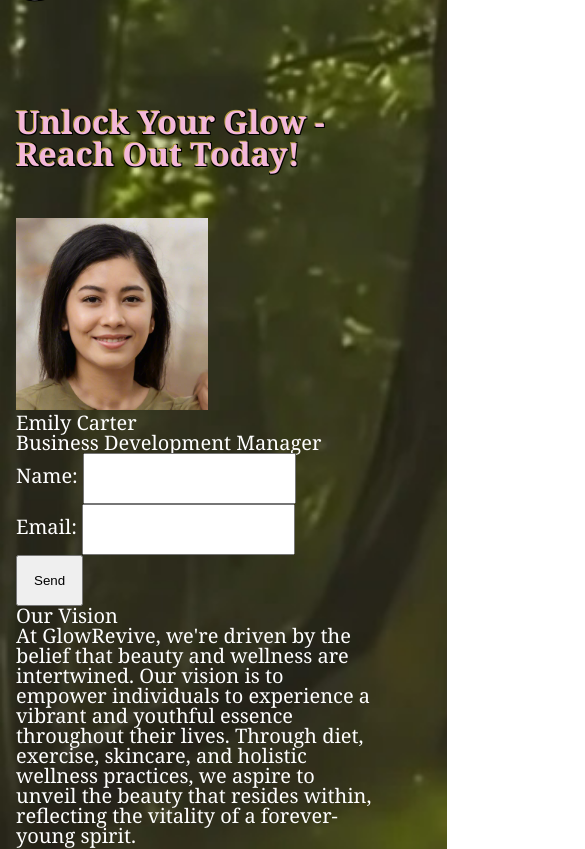
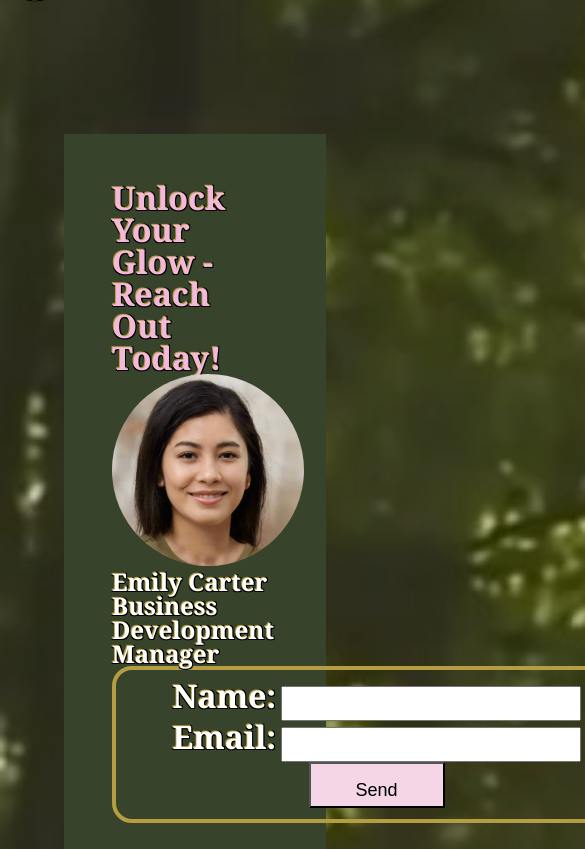
Before and after one commit to Jay-MM/beautiful-arrival, a plain HTML site: page index.html in a window 390 px wide. Shown: the part 540-1389 px from the top of the page, 585 px wide, since content can reach past the window. Drawn offline with Linux system fonts and the light colour scheme.

Commit message:
fixes structure for html, makes page responsive, adds styling for main content

```diff
--- a/css/style.css
+++ b/css/style.css
@@ -27,15 +27,48 @@ h1{
   color:white;
   text-shadow: -3px -3px 0 #b49d42, 1px -1px 0 #000, -1px 1px 0 #000, 1px 1px 0 #000;
 }
-h2{
-  margin-bottom: 3rem;
-  font-size: 2rem;
-  font-weight:bold;
-  color: #f3b8da;;
-  text-shadow: -1px -1px 0 #b49d42, 1px -1px 0 #000, -1px 1px 0 #000, 1px 1px 0 #000;
+
+figcaption{
+  color: white;
+  font-size: 1.5rem
+}
+
+form {
+  /* Center the form on the page */
+  margin: 0 auto;
+  width: 31.25rem;
+  padding: .66rem;
+  border: .25rem solid #b49d42;
+  border-radius: 1.25rem;
+  text-align: center;
+}
+
+label {
+  display: inline-block;
+  width: 6.25rem;
+  color: white;
+}
+
+input,
+textarea {
+  box-sizing: border-box;
+  width: 18.75rem;
+  padding: .5rem;
+}
+
+textarea {
+  vertical-align: top;
+  height: 4.25rem;
+}
+
+button {
+  height: 2.85rem;
+  width: 8.5rem;
+  font-size: large;
+  background-color: #f4d6e7;
+  color: #000000;
 
 }
-
 
 
 /* class selectors */
@@ -57,11 +90,50 @@ h2{
 }
 
 
+.left-content {
+  margin:3rem;
+  padding:3rem;
+  font-size: 2rem;
+  font-weight:bold;
+  background-color: rgb(55, 67, 43);
+  color: #f3b8da;
+  text-shadow: -1px -1px 0 #b49d42, 1px -1px 0 #000, -1px 1px 0 #000, 1px 1px 0 #000;
+
+}
+
+.right-content{
+  margin: 3rem;
+  font-size: 2rem;
+  font-weight: bold;
+  line-height: 1.5;
+  color: white;
+  text-shadow: -2px -2px 0 #b49d42, 2px -2px 0 #000, -2px 2px 0 #000, 2px 2px 0 #000;
+}
+
 #header-logo{
   width: 7rem;
   padding-bottom: 0;
 }
 #emily-face {
-  width: 12rem; /* Set the desired width */
-  height: auto; /* Maintain the aspect ratio by setting height to auto */
+  width: 12rem;
+  height: auto;
+  border-radius: 50%;
 }
+
+
+@media (min-width: 1400px) {
+  .content {
+    display: flex;
+    justify-content: space-between;
+    align-items: flex-start;
+  }
+
+  .left-content {
+    flex: 1;
+  }
+  .right-content {
+    flex: 1;
+    padding-left: 23rem;
+  }
+
+}
--- a/index.html
+++ b/index.html
@@ -40,36 +40,39 @@
   </header>
   <main>
     <h1>GlowRevive: Beauty, Balance, Beyond </h1>
-    <div>
+    <div class="content">
+      <div class="left-content"
         <h2>
           Unlock Your Glow - Reach Out Today!
         </h2>
         <figure>
-        <img id="emily-face" src="assets/facestudio_20s_southeast_asian_female_944832244.jpeg" alt="Emily Carter, Business Development Manager, GlowRevive LLC " title="a picture of"/>
+          <img id="emily-face" src="assets/facestudio_20s_southeast_asian_female_944832244.jpeg" alt="Emily Carter, Business Development Manager, GlowRevive LLC " title="Emily Carter, BDM, GlowRevive LLC"/>
           <figcaption>
             Emily Carter<br>
             Business Development Manager
           </figcaption>
         </figure>
-    </div>
-    <div>
         <form>
           <ul>
             <li>
               <label for="name">Name:</label>
-            <input type="text" name="name">
+              <input type="text" id="name" name="name">
             </li>
             <li>
               <label for="email">Email:</label>
-            <input type="text" name="email">
+              <input type="text" id="email" name="email">
             </li>
           </ul>
           <div>
             <button type="submit">Send</button>
           </div>
         </form>
-      <h4>Our Vision</h4>
-      <p>At GlowRevive, we're driven by the belief that beauty and wellness are intertwined. Our vision is to empower individuals to experience a vibrant and youthful essence throughout their lives. Through diet, exercise, skincare, and holistic wellness practices, we aspire to unveil the beauty that resides within, reflecting the vitality of a forever-young spirit.</p>
+      </div>
+      <div class="right-content"
+        <p>At GlowRevive, we're driven by the belief that beauty and wellness are intertwined.<br>
+        Our vision is to empower individuals to experience a vibrant and youthful essence throughout their lives.<br>
+        Through diet, exercise, skincare, and holistic wellness practices, we aspire to unveil the beauty that resides within, reflecting the vitality of a forever-young spirit.</p>
+      </div>
     </div>
   </main>
 
```
Lines whose indentation alone changed are shown as unchanged.
